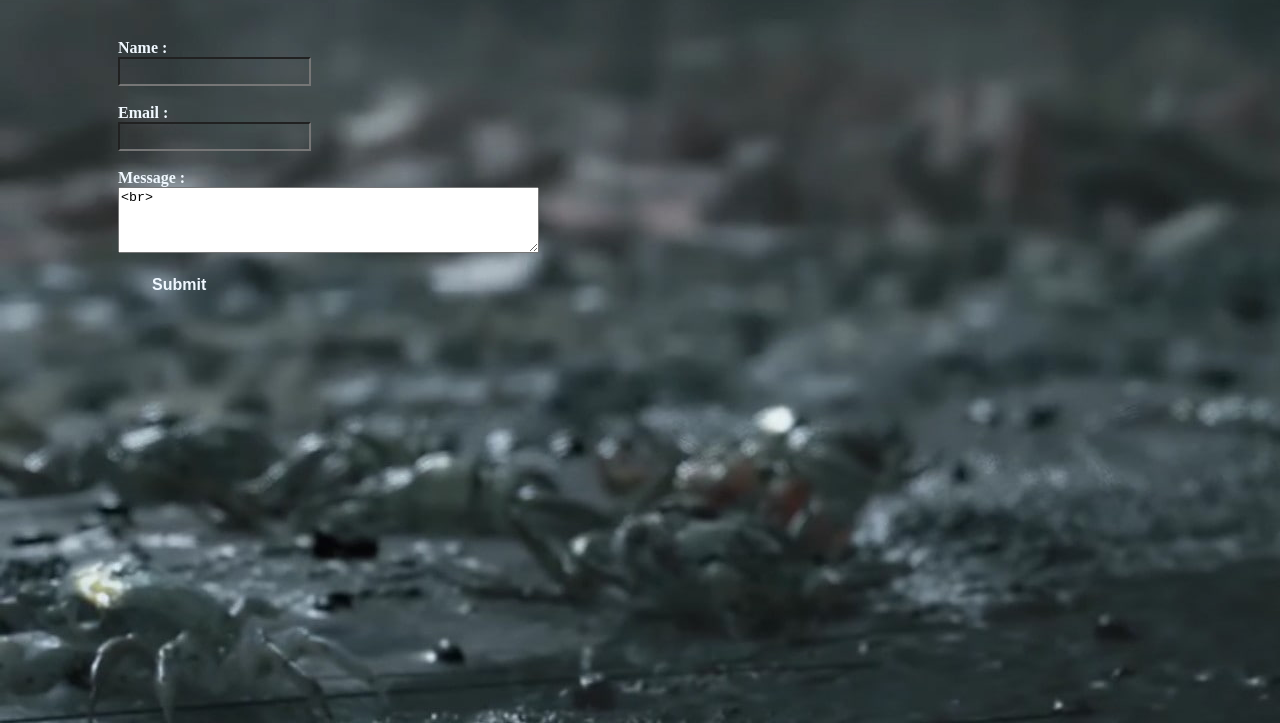
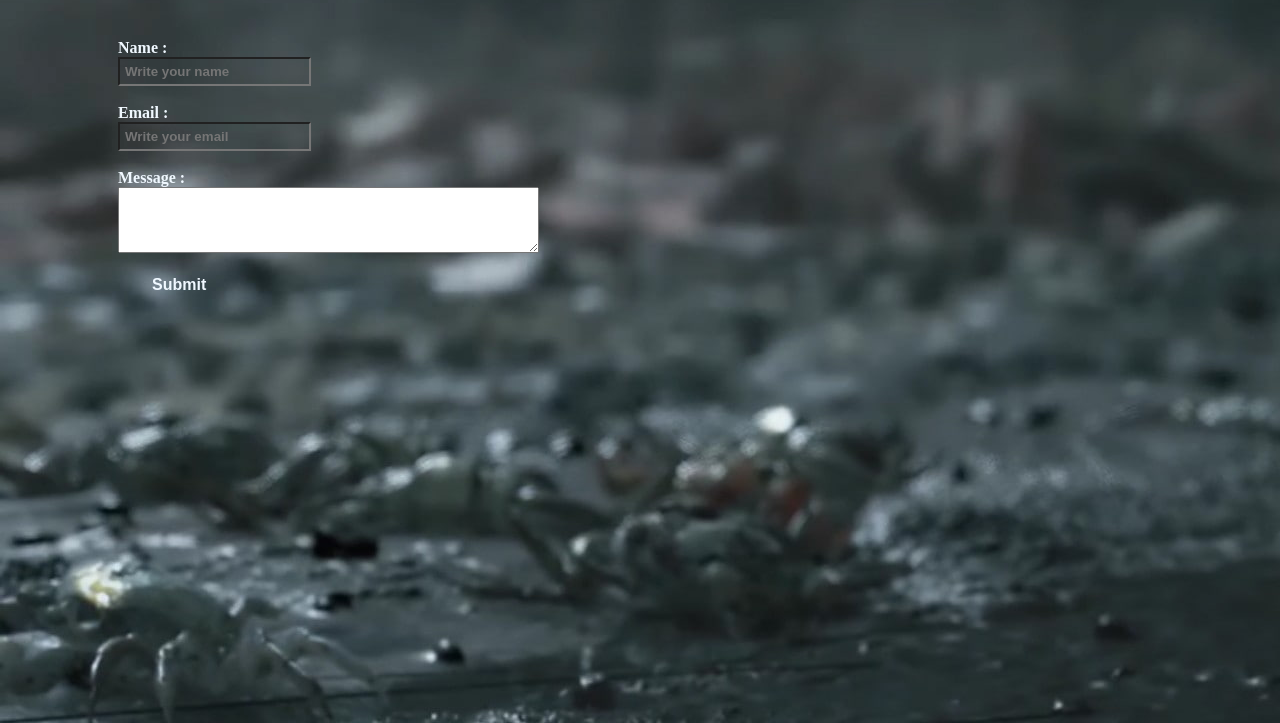
Before and after one commit to jokoss92/blog-humble-fox, a plain HTML site: page contact.html in a window 1280 px wide. Shown: the part 77-800 px from the top of the page. Drawn offline with Linux system fonts and the light colour scheme.

Commit message:
Edit Contact

```diff
--- a/contact.html
+++ b/contact.html
@@ -14,11 +14,11 @@
     <form>
         <h1>Contact Us</h1>
         <br>Name : <br>
-        <input type="text"><br>
+        <input type="text" placeholder="Write your name"><br>
         <br>Email : <br>
-        <input type="text"><br>
+        <input type="text" placeholder="Write your email"><br>
         <br>Message : <br>
-        <textarea rows="4" cols="50"><br>
+        <textarea rows="4" cols="50" placeholder="Write your message">
     </textarea>
     <br>
     <input class="button" type="submit" value="Submit">
--- a/contributor.css
+++ b/contributor.css
@@ -1,9 +1,6 @@
 body{
     background-image: url("./img/background-form.jpg");
 }
-
-
-
 
 .body-form{
     text-align: center;
```
